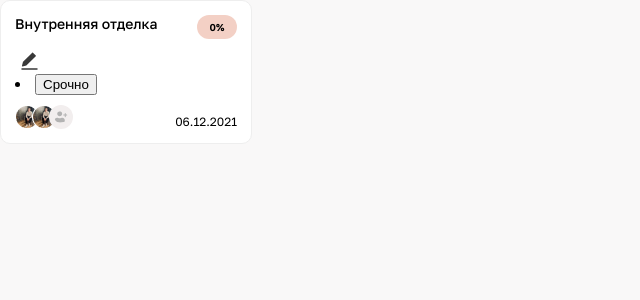
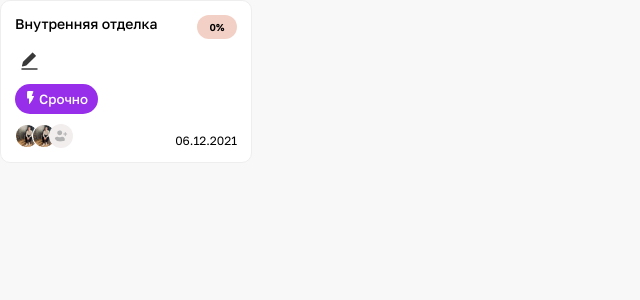
Before and after one commit to KaineKnight/builder-iquarium, a React (Create React App) app in the folder React/builder-app/: page / in a window 1280 px wide. Shown: the top 300 px of the page, without its empty margins (0-640 px from the left). Built offline with nearby package versions, Linux system fonts and the light colour scheme.

Commit message:
cardablanca

```diff
--- a/React/builder-app/src/Styles/TaskCard.css
+++ b/React/builder-app/src/Styles/TaskCard.css
@@ -20,7 +20,7 @@
     display: flex;
     flex-direction: column;
     justify-content: start;
-
+    align-items: flex-start;
 }
 
 .title_text{
@@ -103,12 +103,12 @@ padding: 6px 5px;
 }
 
 
-.tasks .tags li {
+.card .active_buton{
     position: relative;
-    margin-right: 6px;
+
 }
 
-.tasks .tags button {
+.card .active_buton .fast {
     height: 30px;
     border: none;
     padding-left: 24px;
@@ -119,6 +119,16 @@ padding: 6px 5px;
     font-weight: 500;
 }
 
-.tasks .tags .fast {
+.card .active_buton .fast {
     background-color: #972EEA;
 }
+
+.card .active_buton .light {
+    position: absolute;
+    top: 40px;
+    left: 12px;
+}
+
+.fast{
+    margin-top: 10px;
+}
--- a/React/builder-app/src/View/Components/TaskCard.js
+++ b/React/builder-app/src/View/Components/TaskCard.js
@@ -15,10 +15,8 @@ function TaskCard(props) {
 
             <div className="active_buton">
                 <button className="btn_edit"><img src={Edit}/></button>
-                <li>
-                    <button className='fast'>Срочно</button>
-                    <img src={Light} alt="Срочно" className='light'></img>
-                </li>
+                <button className='fast'>Срочно</button>
+                <img src={Light} alt="Срочно" className='light'></img>
             </div>
 
             <div className="card_footer">
```
